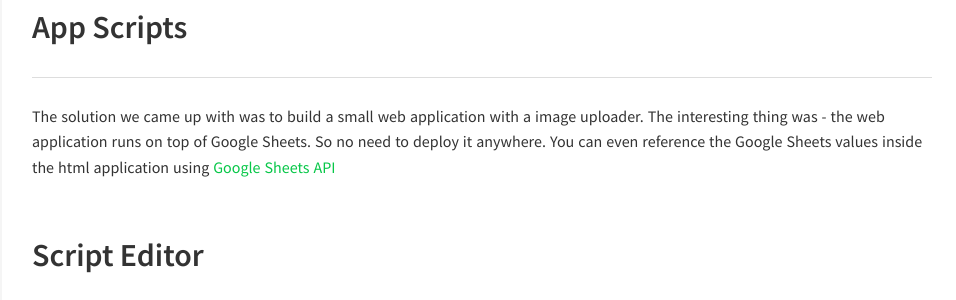
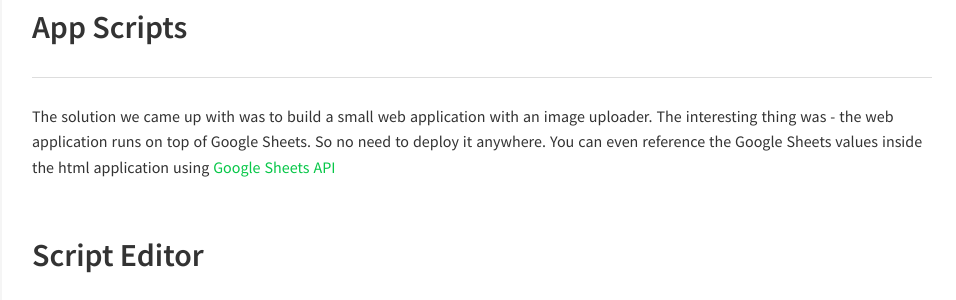
Before and after one commit to honestbee/honestbee.github.io, a Jekyll site: the page built from _posts/2016-02-07-building-web-app-using-google-sheet.md, in a window 1280 px wide. Shown: the part 676-976 px from the top of the page, without its empty margins (318-1274 px from the left). Built offline with Jekyll 4.4.1, drawn with Linux system fonts in a browser that asks for light colours; some of the changed text lies outside the part shown.

Commit message:
Redo Undo changes

```diff
--- a/_posts/2016-02-07-building-web-app-using-google-sheet.md
+++ b/_posts/2016-02-07-building-web-app-using-google-sheet.md
@@ -16,7 +16,7 @@ At [honestbee](https://honestbee.sg), we recently wanted to collect data from ou
 
 ## App Scripts
 
-The solution we came up with was to build a small web application with a image uploader. The interesting thing was - the web application runs on top of Google Sheets. So no need to deploy it anywhere. You can even reference the Google Sheets values inside the html application using [Google Sheets API](https://developers.google.com/sheets/)
+The solution we came up with was to build a small web application with an image uploader. The interesting thing was - the web application runs on top of Google Sheets. So no need to deploy it anywhere. You can even reference the Google Sheets values inside the html application using [Google Sheets API](https://developers.google.com/sheets/)
 
 ## Script Editor
 
```
Also changed, not shown: other parts of _posts/2016-02-07-building-web-app-using-google-sheet.md (+1 -1 lines).
